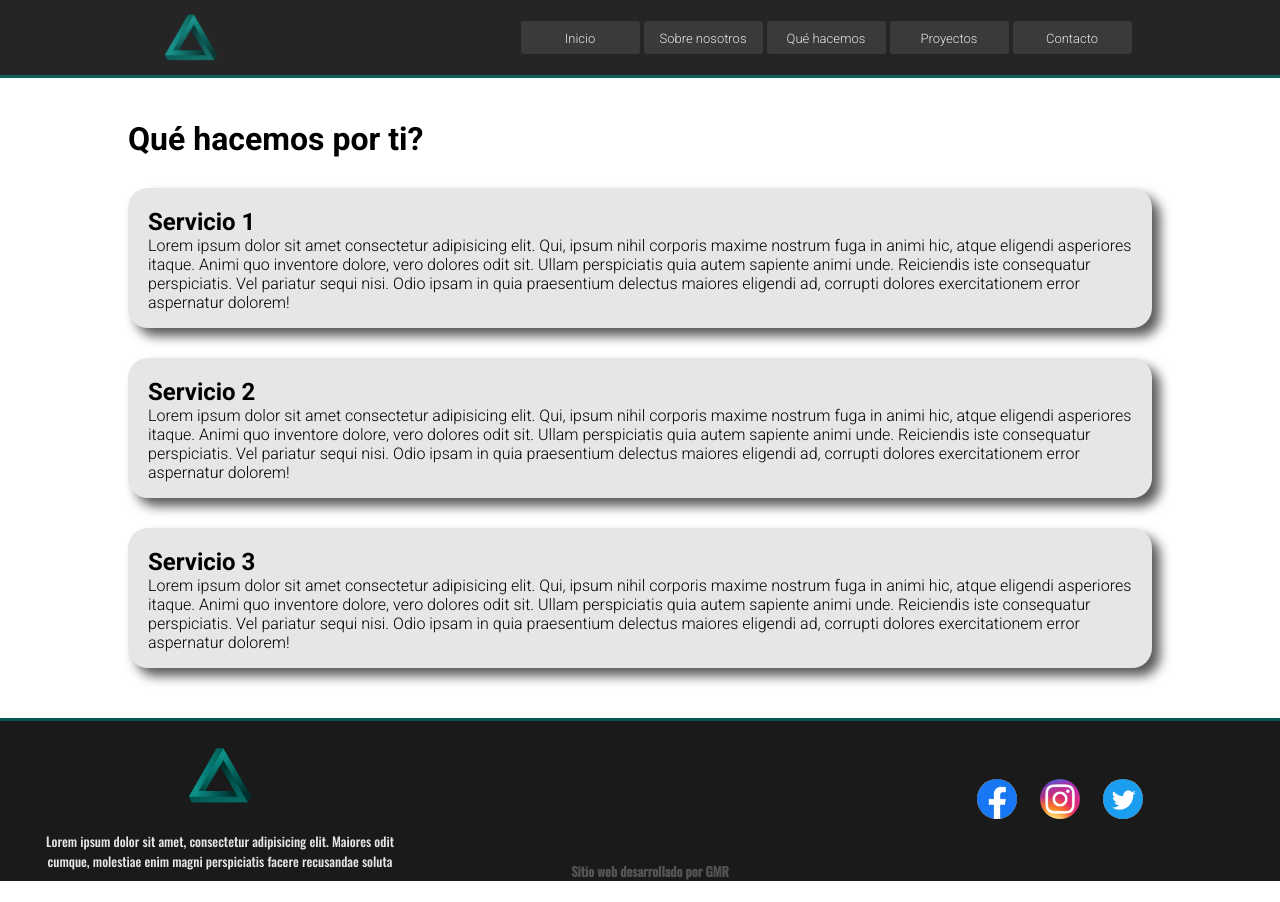
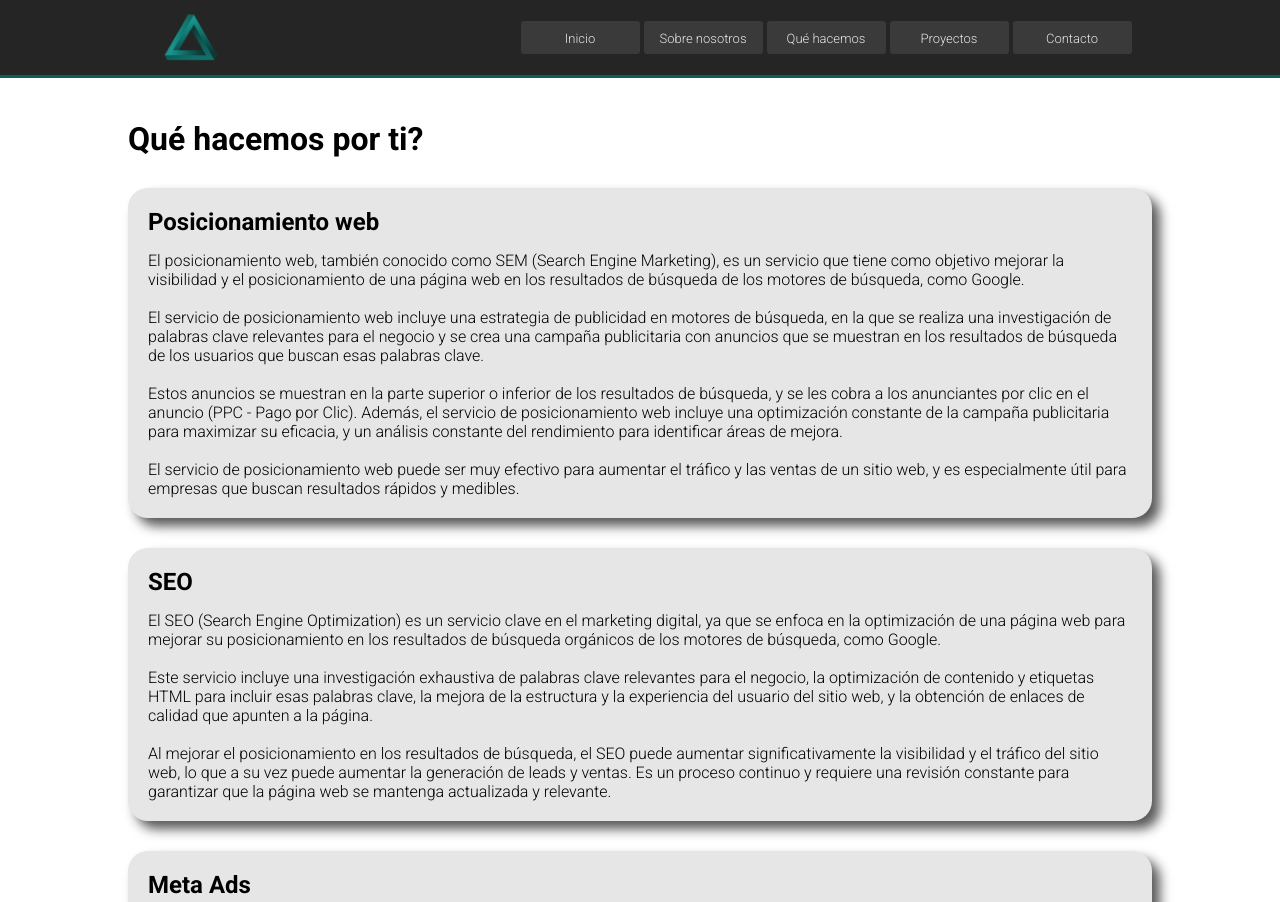
Before and after one commit to gonzaloandresmr/entregafinal-munozRoss, a plain HTML site: page pages/que-hacemos.html in a window 1280 px wide. Shown: the top 902 px of the page. Before the commit the page ends 881 px from the top, so only its background shows below. Drawn offline with nearby package versions, Linux system fonts and the light colour scheme.

Commit message:
se agrega contenido

```diff
--- a/pages/que-hacemos.html
+++ b/pages/que-hacemos.html
@@ -41,19 +41,16 @@
         </h1>
         <section class="tarjetas-quehacemos">
             <div class="tarjetaqh">
-                <h2>Servicio 1</h2>
-                <p>Lorem ipsum dolor sit amet consectetur adipisicing elit. Qui, ipsum nihil corporis maxime nostrum fuga in animi hic, atque eligendi asperiores itaque. Animi quo inventore dolore, vero dolores odit sit.
-                Ullam perspiciatis quia autem sapiente animi unde. Reiciendis iste consequatur perspiciatis. Vel pariatur sequi nisi. Odio ipsam in quia praesentium delectus maiores eligendi ad, corrupti dolores exercitationem error aspernatur dolorem!</p>
+                <h2>Posicionamiento web</h2>
+                <p>El posicionamiento web, también conocido como SEM (Search Engine Marketing), es un servicio que tiene como objetivo mejorar la visibilidad y el posicionamiento de una página web en los resultados de búsqueda de los motores de búsqueda, como Google.<br><br>El servicio de posicionamiento web incluye una estrategia de publicidad en motores de búsqueda, en la que se realiza una investigación de palabras clave relevantes para el negocio y se crea una campaña publicitaria con anuncios que se muestran en los resultados de búsqueda de los usuarios que buscan esas palabras clave.<br><br>Estos anuncios se muestran en la parte superior o inferior de los resultados de búsqueda, y se les cobra a los anunciantes por clic en el anuncio (PPC - Pago por Clic). Además, el servicio de posicionamiento web incluye una optimización constante de la campaña publicitaria para maximizar su eficacia, y un análisis constante del rendimiento para identificar áreas de mejora.<br><br>El servicio de posicionamiento web puede ser muy efectivo para aumentar el tráfico y las ventas de un sitio web, y es especialmente útil para empresas que buscan resultados rápidos y medibles.</p>
             </div>
             <div class="tarjetaqh">
-                <h2>Servicio 2</h2>
-                <p>Lorem ipsum dolor sit amet consectetur adipisicing elit. Qui, ipsum nihil corporis maxime nostrum fuga in animi hic, atque eligendi asperiores itaque. Animi quo inventore dolore, vero dolores odit sit.
-                Ullam perspiciatis quia autem sapiente animi unde. Reiciendis iste consequatur perspiciatis. Vel pariatur sequi nisi. Odio ipsam in quia praesentium delectus maiores eligendi ad, corrupti dolores exercitationem error aspernatur dolorem!</p>
+                <h2>SEO</h2>
+                <p>El SEO (Search Engine Optimization) es un servicio clave en el marketing digital, ya que se enfoca en la optimización de una página web para mejorar su posicionamiento en los resultados de búsqueda orgánicos de los motores de búsqueda, como Google.<br><br>Este servicio incluye una investigación exhaustiva de palabras clave relevantes para el negocio, la optimización de contenido y etiquetas HTML para incluir esas palabras clave, la mejora de la estructura y la experiencia del usuario del sitio web, y la obtención de enlaces de calidad que apunten a la página.<br><br>Al mejorar el posicionamiento en los resultados de búsqueda, el SEO puede aumentar significativamente la visibilidad y el tráfico del sitio web, lo que a su vez puede aumentar la generación de leads y ventas. Es un proceso continuo y requiere una revisión constante para garantizar que la página web se mantenga actualizada y relevante.</p>
             </div>
             <div class="tarjetaqh">
-                <h2>Servicio 3</h2>
-                <p>Lorem ipsum dolor sit amet consectetur adipisicing elit. Qui, ipsum nihil corporis maxime nostrum fuga in animi hic, atque eligendi asperiores itaque. Animi quo inventore dolore, vero dolores odit sit.
-                Ullam perspiciatis quia autem sapiente animi unde. Reiciendis iste consequatur perspiciatis. Vel pariatur sequi nisi. Odio ipsam in quia praesentium delectus maiores eligendi ad, corrupti dolores exercitationem error aspernatur dolorem!</p>
+                <h2>Meta Ads</h2>
+                <p>El servicio de Ads en redes sociales es una estrategia de publicidad digital que permite a las empresas mostrar anuncios en plataformas de redes sociales, como Facebook, Instagram.<br><br>Estos anuncios se segmentan por la audiencia objetivo, utilizando datos demográficos, intereses y comportamientos para llegar al público adecuado. Además, los anuncios se pueden personalizar para adaptarse a los objetivos publicitarios específicos, como la generación de leads, el aumento de las ventas o el tráfico del sitio web.<br><br>La publicidad en redes sociales puede mejorar significativamente la visibilidad y el alcance de una empresa en línea, y generar resultados tangibles como el aumento del tráfico y las ventas del sitio web. Además, el servicio de Ads en redes sociales ofrece una amplia gama de herramientas de análisis y seguimiento para monitorear y medir el éxito de la campaña publicitaria, lo que permite ajustar y optimizar la estrategia en tiempo real.</p>
             </div>
         </section>
 
@@ -63,7 +60,7 @@
 
         <div class="izq-footer">
             <img class="logo-footer" src="../images/logo.png" alt="logo" height="120px" width="120px">
-            <p>Lorem ipsum dolor sit amet, consectetur adipisicing elit. Maiores odit cumque, molestiae enim magni perspiciatis facere recusandae soluta </p>
+            <p>Nuestra misión es proporcionar soluciones de marketing digital innovadoras y efectivas que ayuden a las empresas a alcanzar sus objetivos de crecimiento y éxito en línea.</p>
         </div>
         <div class="firma">
             <b>Sitio web desarrollado por GMR</b>
--- a/sass/partials/_pages.scss
+++ b/sass/partials/_pages.scss
@@ -14,7 +14,7 @@
     align-items: center;
 }
 .tarjetaqh{
-    height: 100px;
+    height: auto;
     padding: 20px;
     border-radius: 20px;
     font-family: $font-1;
@@ -22,7 +22,9 @@
     margin-top: 30px;
     box-shadow: 8px 8px 12px 0px rgba(0,0,0,0.66);
 }
-
+.tarjetaqh h2{
+    margin-bottom: 15px;
+}
 /* CSS PAGE SOBRE NOSOTROS */
 .body-sn{
     display: flex;
```
Also changed, not shown: index.html (+12 -12 lines), pages/contacto.html (+1 -1 lines), pages/proyectos.html (+1 -1 lines), pages/sobre-nosotros.html (+14 -8 lines), sass/style.css, 1 other file.
